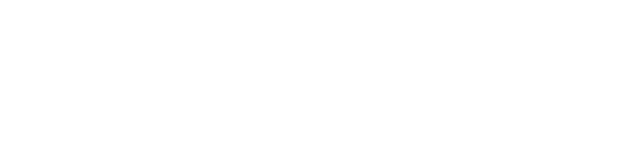
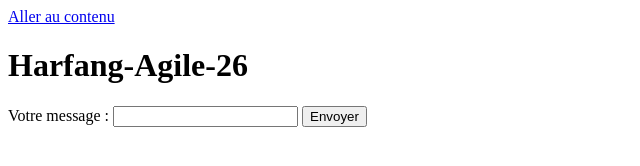
Before and after one commit to MaallouZ/Mistral-chatbot, a website: page public/index.html in a window 1280 px wide. Shown: the whole page, without its empty margins (0-640 px from the left). Drawn offline with Linux system fonts and the light colour scheme.

Commit message:
feat: structure de la page de chat

```diff
--- a/public/index.html
+++ b/public/index.html
@@ -1,5 +1,30 @@
 <!doctype html>
-<html>
-  <head></head>
-  <body></body>
+<html lang="fr">
+  <head>
+    <meta charset="UTF-8">
+    <meta name="viewport" content="width=device-width, initial-scale=1.0">
+    <title>Mon Assistant</title>
+  </head>
+
+  <body>
+    <a href="#contenu">Aller au contenu</a>
+
+    <main id="contenu">
+      <h1>Harfang-Agile-26</h1>
+
+      <ul id="historique" aria-live="polite"></ul>
+
+      <form id="formulaire">
+        <label for="message">Votre message :</label>
+        <input
+          type="text"
+          id="message"
+          name="message"
+          required
+          maxlength="500"
+        >
+        <button id="envoyer" type="submit">Envoyer</button>
+      </form>
+    </main>
+  </body>
 </html>
```
